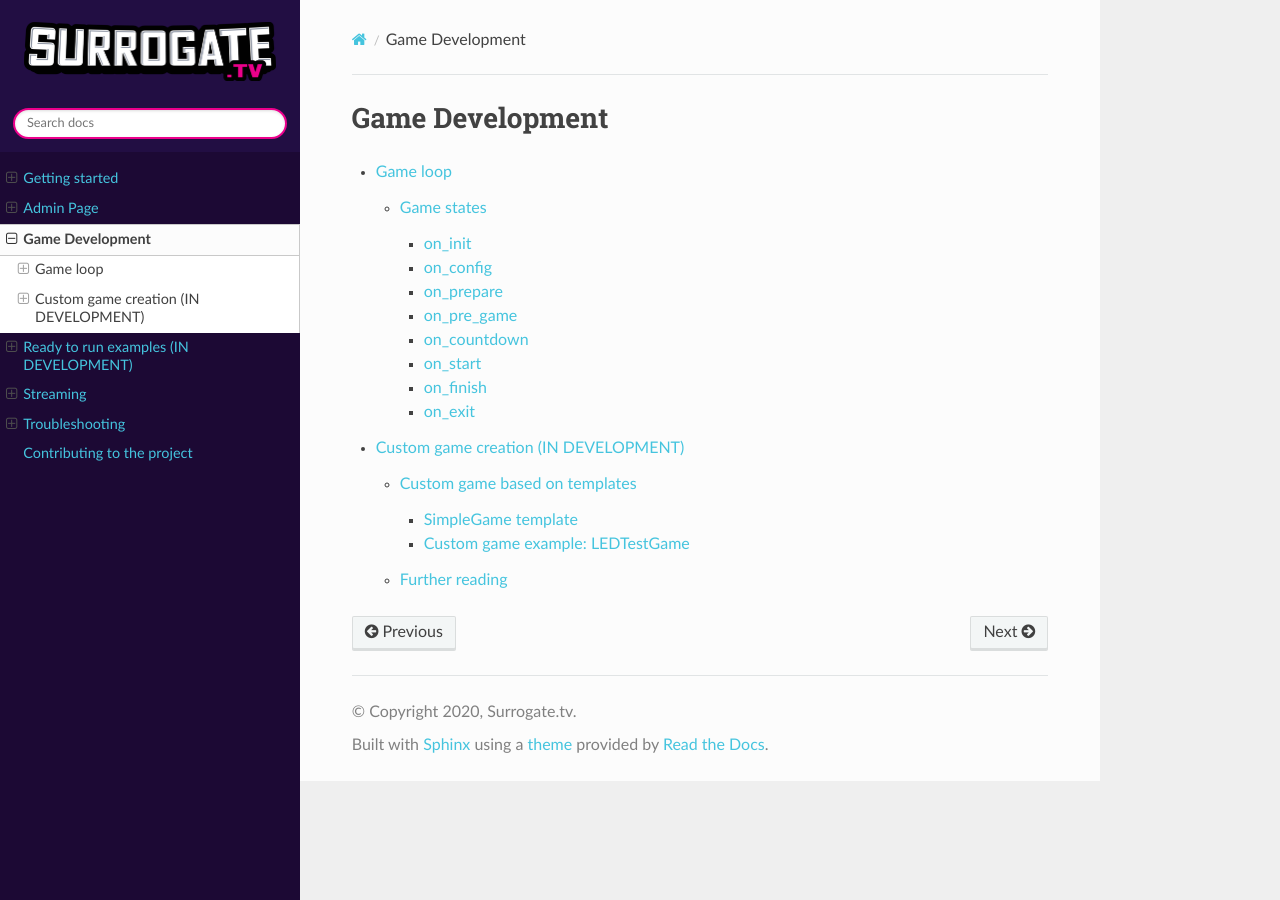
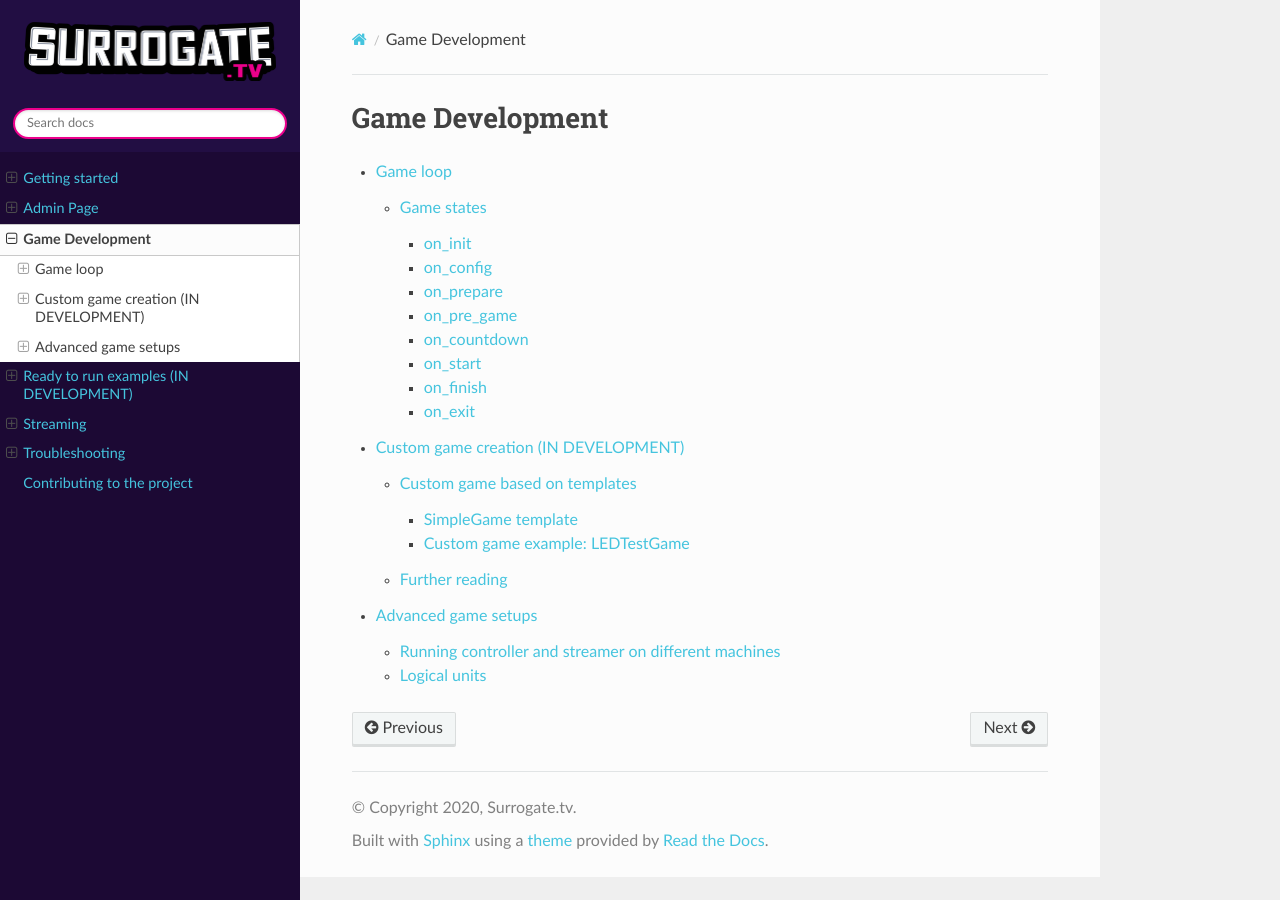
Before and after one commit to SurrogateInc/surrortg-sdk, a Sphinx documentation site: the page built from docs/source/game_development.rst, in a window 1280 px wide. Built offline with Sphinx 7.4.7 and the Read the Docs theme 2.0.0, drawn with Linux system fonts in a browser that asks for light colours; pages that are not in the unit, such as notebooks, are missing from menus; some of the changed lines change nothing that is shown.

Commit message:
docs: add documentation on advanced setups
- Document how to run streamer and controller on different machines
- Document how to use logical units

```diff
--- /dev/null
+++ b/docs/source/advanced_setups.md
@@ -0,0 +1,48 @@
+# Advanced game setups
+
+This page describes some advanced configurations which can be used for creating
+more advanced and complex games.
+
+## Running controller and streamer on different machines
+
+Sometimes it can be useful to run controller (python SDK) and streamer on
+different machines. For instance in some cases you might want to setup streaming
+from a PC while controlling some hardware through Raspberry Pi's GPIO. This is
+supported, although it has a drawback of slightly increased latency due to
+controls being routed through a server instead of using a peer-to-peer connection.
+
+The controller and streamer installation works exactly same as when running them
+on the same machine. Each machine needs it's own config file, but these can be
+identical except the device_id field needs to be different.
+
+To pair a controller and a streamer from different machines into a single playable
+robot which one player controls, you need to set the controller and streamer
+ids accordingly in the admin panel. These are found in the `Game Engine` section
+of the settings page. By default each robot assumes controller and
+streamer ids are the same.
+
+Same streamer can be used with multiple controllers, e.g. if you have a single
+camera aimed at the game arena but multiple robots which are controller by
+different players.
+
+## Logical units
+
+The controller SDK can run in a logical mode. This means that no players will
+ever connect to the logical unit, but game state events are received normally.
+
+The logical unit can be used for building game logic or other auxiliary
+services like OBS scene switcher. As example, the game logic could be an arena
+which changes somehow based on the game state. To give some examples, a gate could
+open and close based on whether the game is running or not, or some LEDs could change
+color based on the game state.
+
+To run controller in logical mode, add `robot_type=RobotType.LOGICAL` to the
+[Game class run() method](modules/surrortg.html#module-surrortg.game.Game.run).
+If you are running multiple logical controllers on the same device, you can
+pass `device_id=<some id>`. This way you don't need to duplicate the entire
+config file to change the device id. Otherwise the controller can be installed,
+used and developed in the same way as any other controller.
+
+An example of logical controller can be found in `surrortg/utils/obs_scene_switcher.py`
+in the bottom of the file under the `if __name__ == "__main__":` section.
+There a simple OBS scene switcher is built using a logical controller.
--- a/docs/source/game_development.rst
+++ b/docs/source/game_development.rst
@@ -8,3 +8,4 @@
    game_loop
    custom_game_creation
    modules/game_templates
+   advanced_setups
```
